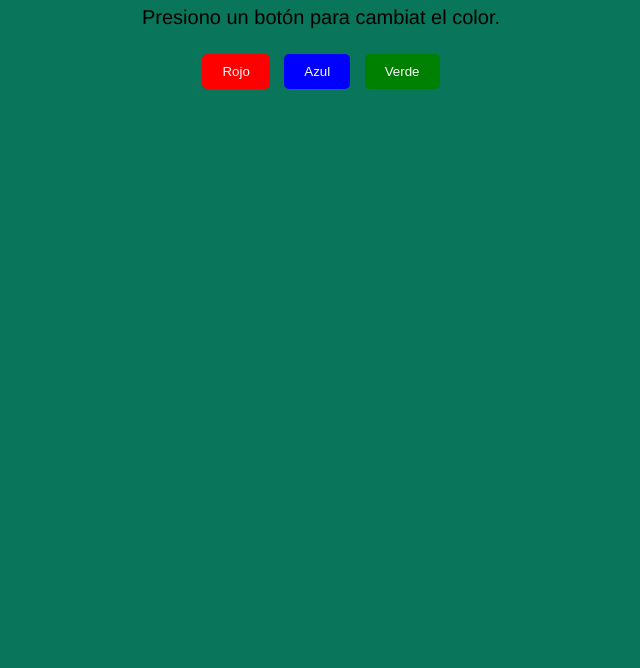
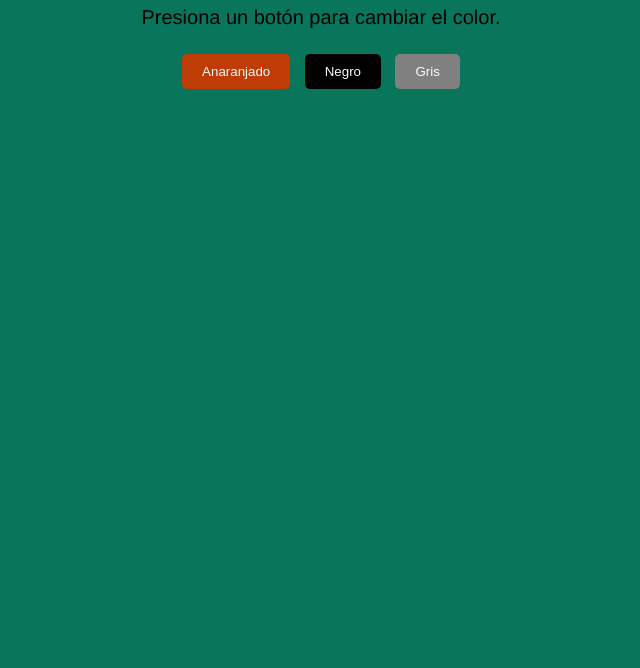
Before and after one commit to Daniel-Silvestre/nuevo-class, a plain HTML site: page index.html in a window 1280 px wide. Shown: the part 132-800 px from the top of the page, without its empty margins (319-959 px from the left). Drawn offline with Linux system fonts and the light colour scheme.

Commit message:
cambio de color

```diff
--- a/estilos.css
+++ b/estilos.css
@@ -17,12 +17,12 @@ button{
     border-radius: 5px;
     cursor: pointer;
 }
-#rojo{
-    background-color: red;
+#anaranjado{
+    background-color: rgb(192, 60, 7);
 }
-#azul{
-    background-color: blue;
+#negro{
+    background-color: rgb(0, 0, 0);
 }
-#verde{
-    background-color: green;
+#gris{
+    background-color: rgb(128, 128, 128)    ;
 }
--- a/index.html
+++ b/index.html
@@ -9,10 +9,10 @@
 <body>
     <div class="contenedor">
         <h1>Colores con Dom</h1>
-        <p id="mensaje">Presiono un botón para cambiat el color.</p>
-        <button id="rojo">Rojo</button>
-        <button id="azul">Azul</button>
-        <button id="verde">Verde</button>
+        <p id="mensaje">Presiona un botón para cambiar el color.</p>
+        <button id="anaranjado">Anaranjado</button>
+        <button id="negro">Negro</button>
+        <button id="gris">Gris</button>
     </div>
     <script src="script.js"></script>
 </body>
--- a/script.js
+++ b/script.js
@@ -1,15 +1,15 @@
-let botonRojo = document.getElementById("rojo");
-let botonAzul = document.getElementById("azul");
-let botonVerde = document.getElementById("verde");
+let botonAnaranjado = document.getElementById("anaranjado");
+let botonNegro = document.getElementById("negro");
+let botonGris = document.getElementById("gris");
 
-botonRojo.addEventListener("click",function(){
-    document.body.style.backgroundColor = "lightcoral";
+botonAnaranjado.addEventListener("click",function(){
+    document.body.style.backgroundColor = "orange";
 });
 
-botonAzul.addEventListener("click",function(){
-    document.body.style.backgroundColor = "lightblue";
+botonNegro.addEventListener("click",function(){
+    document.body.style.backgroundColor = "black";
 });
 
-botonVerde.addEventListener("click",function(){
-    document.body.style.backgroundColor = "lightgreen"
+botonGris.addEventListener("click",function(){
+    document.body.style.backgroundColor = "gray";
 });
```
